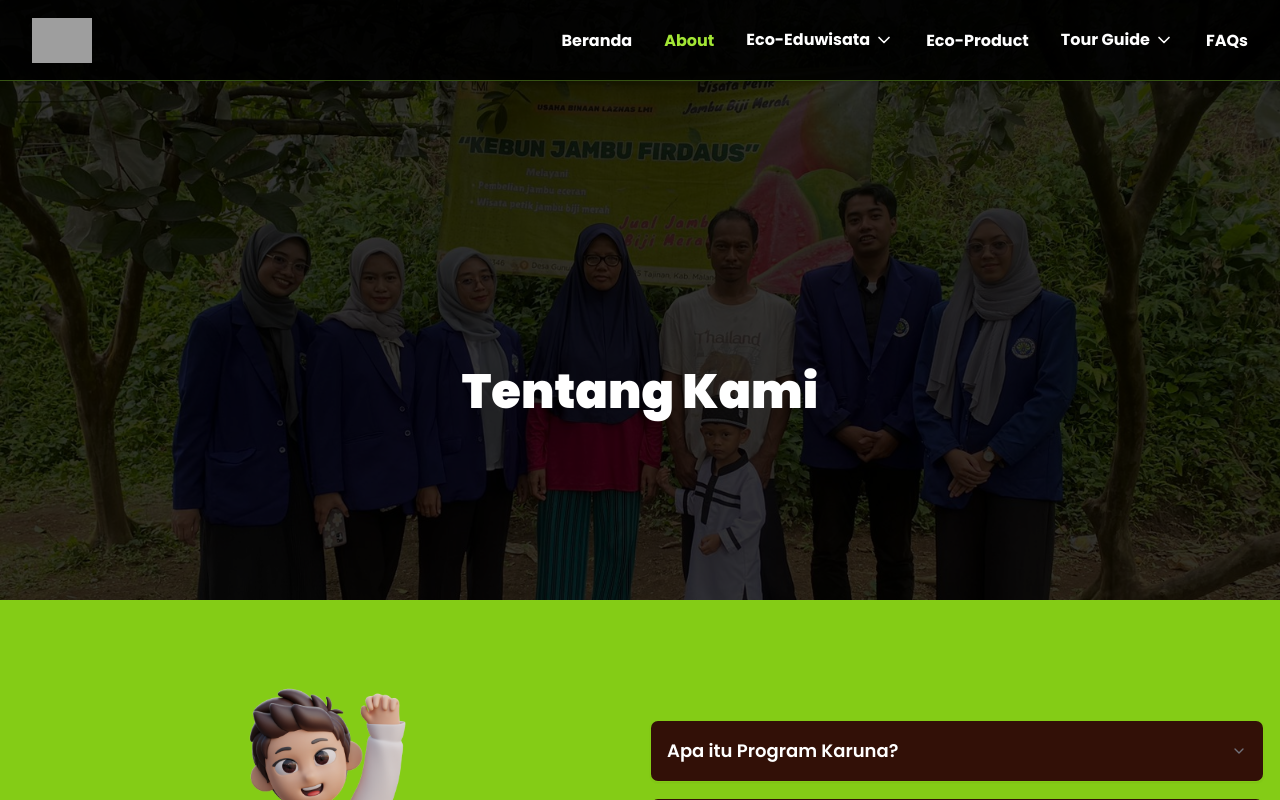
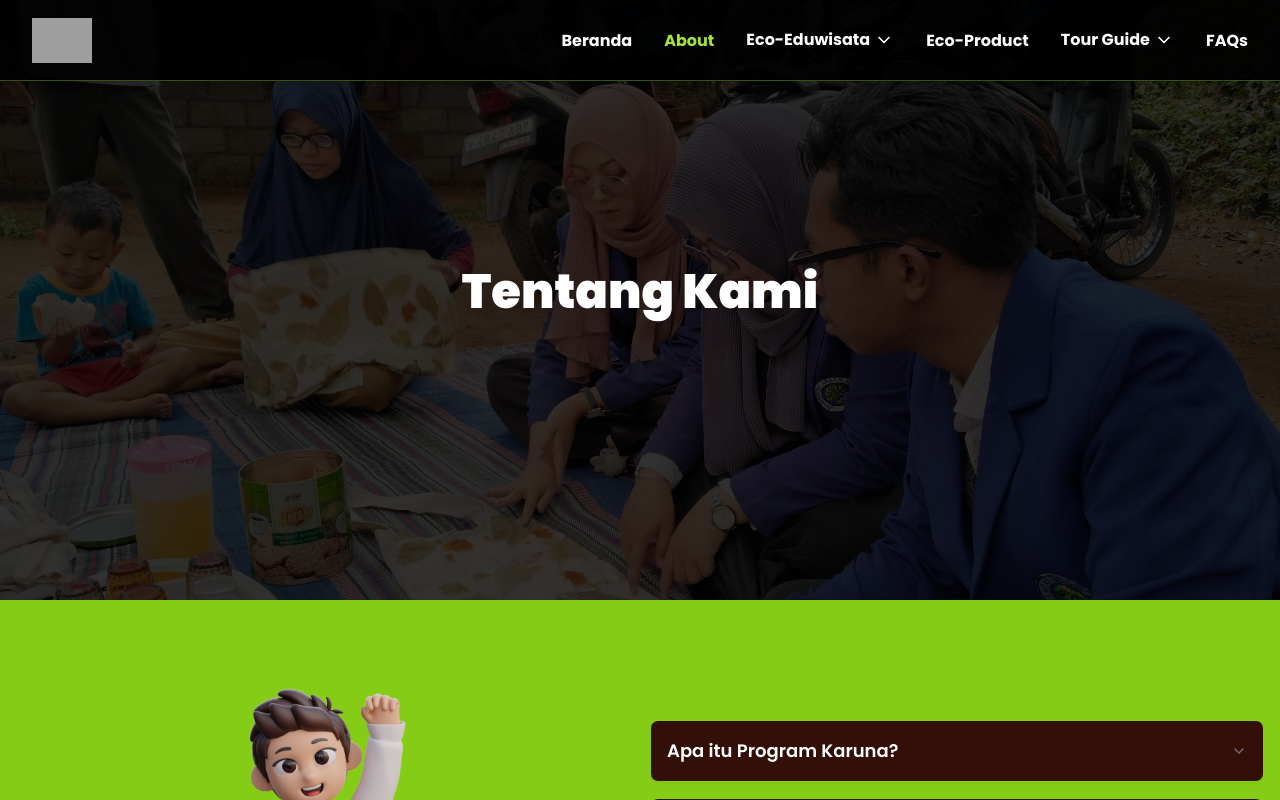
Before and after one commit to ahmadammarm/karuna, a Next.js app: page /about in a window 1280 px wide. Shown: the top 800 px of the page. Built offline with nearby package versions, Linux system fonts and the light colour scheme; grey boxes are pictures that could not be loaded.

Commit message:
adjust banner image in about page

```diff
--- a/src/app/(pages)/about/page.tsx
+++ b/src/app/(pages)/about/page.tsx
@@ -24,7 +24,7 @@ export default function AboutPage() {
 
     return (
         <div>
-            <Banner title="Tentang Kami" imageUrl="/aset-home/banner-3.jpg" href="/" link="Beranda" subtitle="Tentang Kami"  />
+            <Banner title="Tentang Kami" imageUrl="/aset-home/banner-1.jpeg" href="/" link="Beranda" subtitle="Tentang Kami"  />
             <About />
             <Contact />
             <Footer />
--- a/src/components/layout/Banner.tsx
+++ b/src/components/layout/Banner.tsx
@@ -14,7 +14,7 @@ const Banner: React.FC<BannerProps> = ({
 }) => {
   return (
     <div className="relative w-full h-[500px] md:h-[500px] lg:h-[600px] overflow-hidden">
-        <div className="w-full min-h-screen flex items-center pt-12 bg-cover bg-center relative py-14" style={{
+        <div className="absolute top-0 left-0 w-full h-full parallax" style={{
             backgroundImage: `url(${imageUrl})`, backgroundSize: 'cover', backgroundAttachment: 'fixed'
         }}>
             <div className="absolute inset-0 bg-black opacity-80"></div>
```
